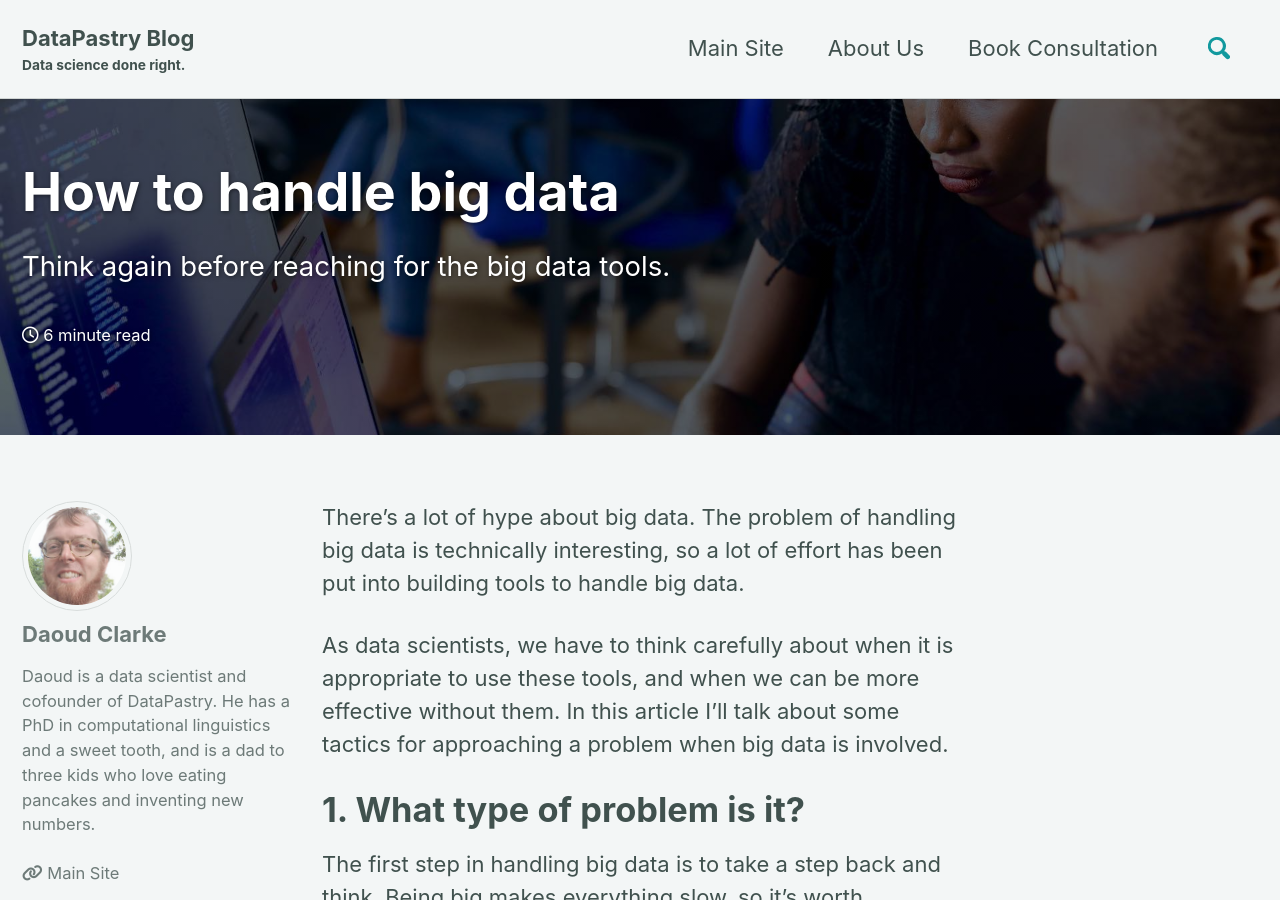
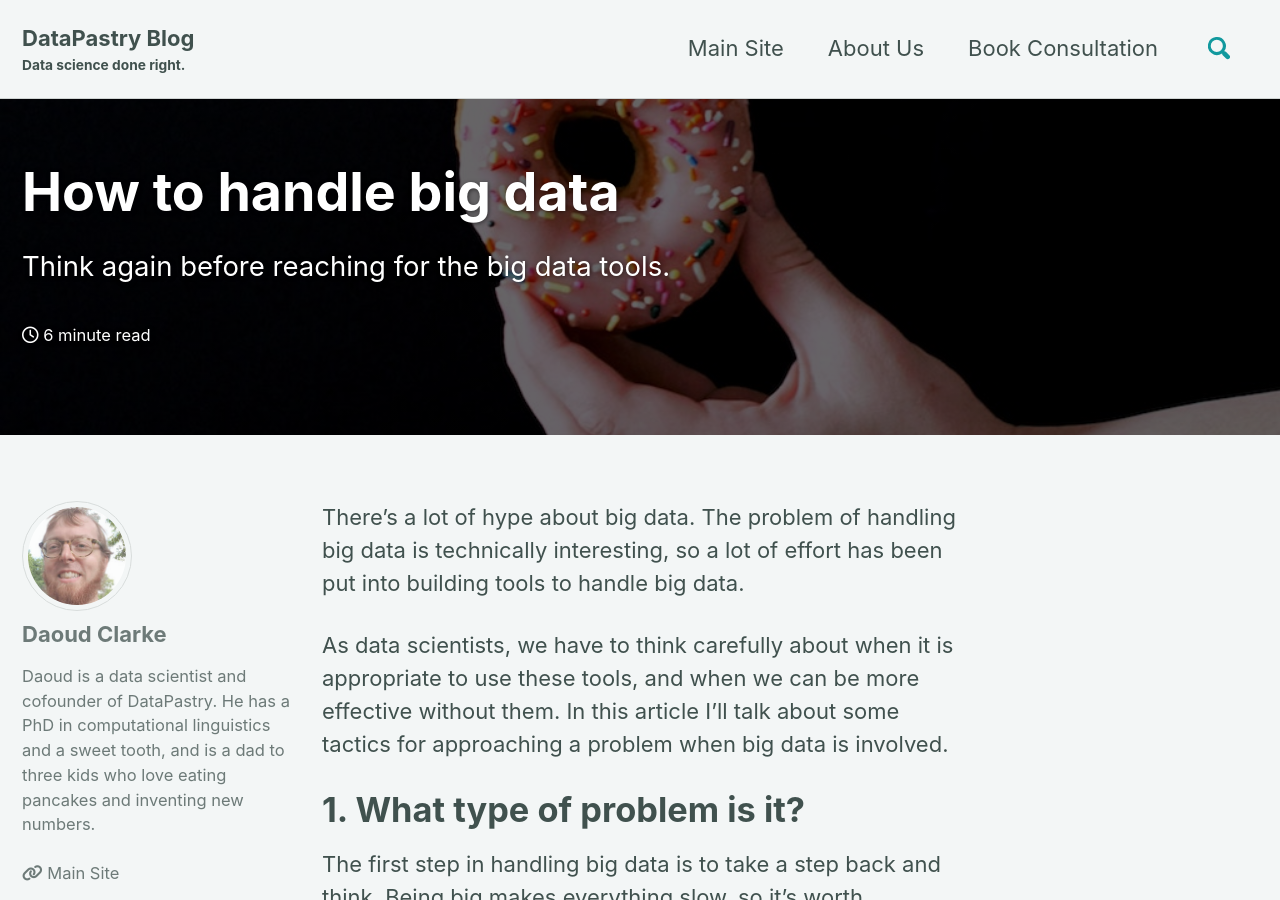
Before and after one commit to datapastry/datapastry.github.io, a Jekyll site: the page built from _posts/2019-11-20-how-to-handle-big-data.md, in a window 1280 px wide and 900 px high. Built offline with Jekyll 4.4.1, drawn with Linux system fonts in a browser that asks for light colours; cached includes are drawn as plain includes; nearby versions of some CDN libraries.

Commit message:
Add new image

```diff
--- a/_posts/2019-11-20-how-to-handle-big-data.md
+++ b/_posts/2019-11-20-how-to-handle-big-data.md
@@ -3,7 +3,7 @@ title: "How to handle big data"
 author: Daoud Clarke
 excerpt: "Think again before reaching for the big data tools."
 header:
-  overlay_image: /assets/images/header-article.jpg
+  overlay_image: /assets/images/doughnut-hand.jpg
   overlay_filter: 0.6
 ---
 
```
Also changed, not shown: assets/images/doughnut-hand.jpg (added).
